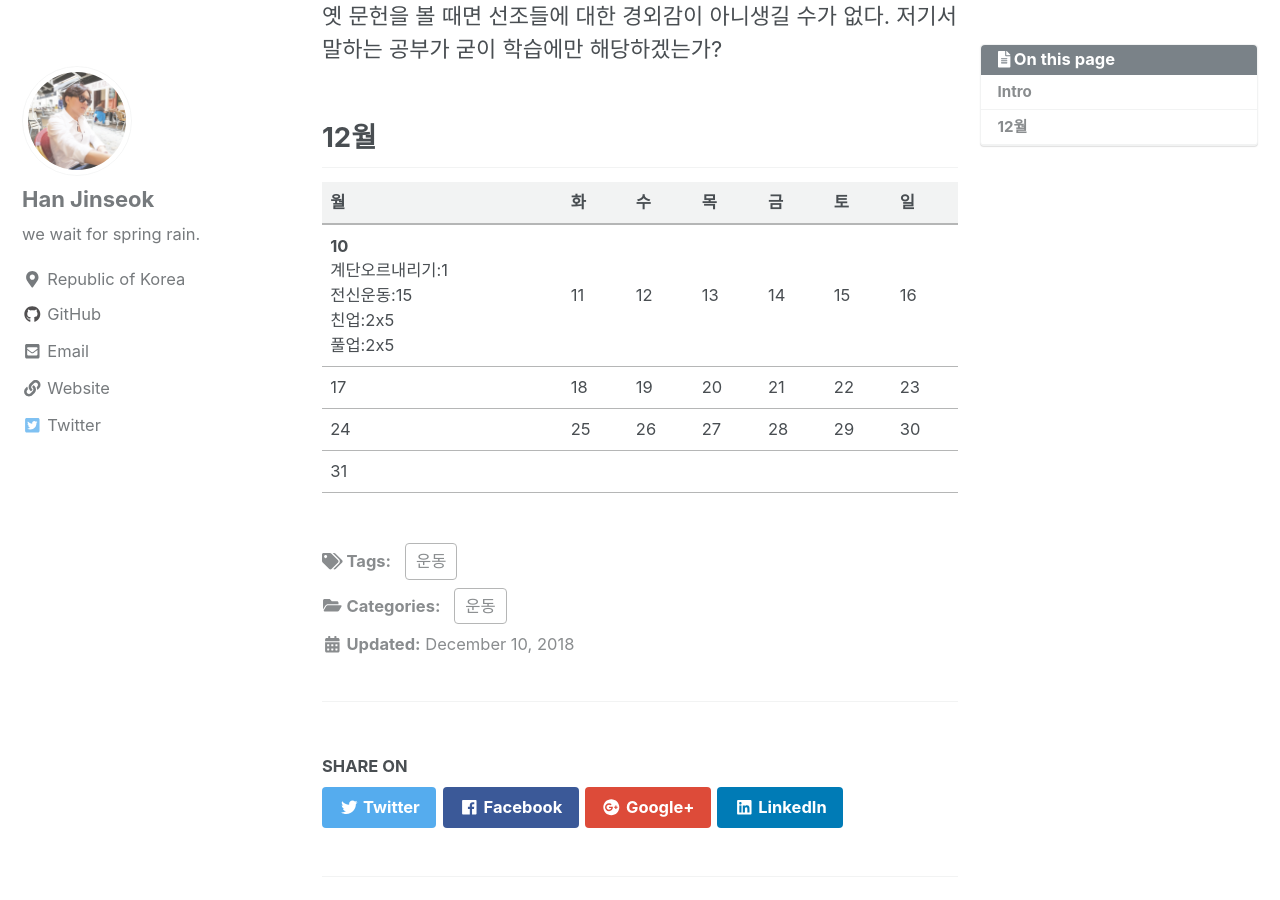
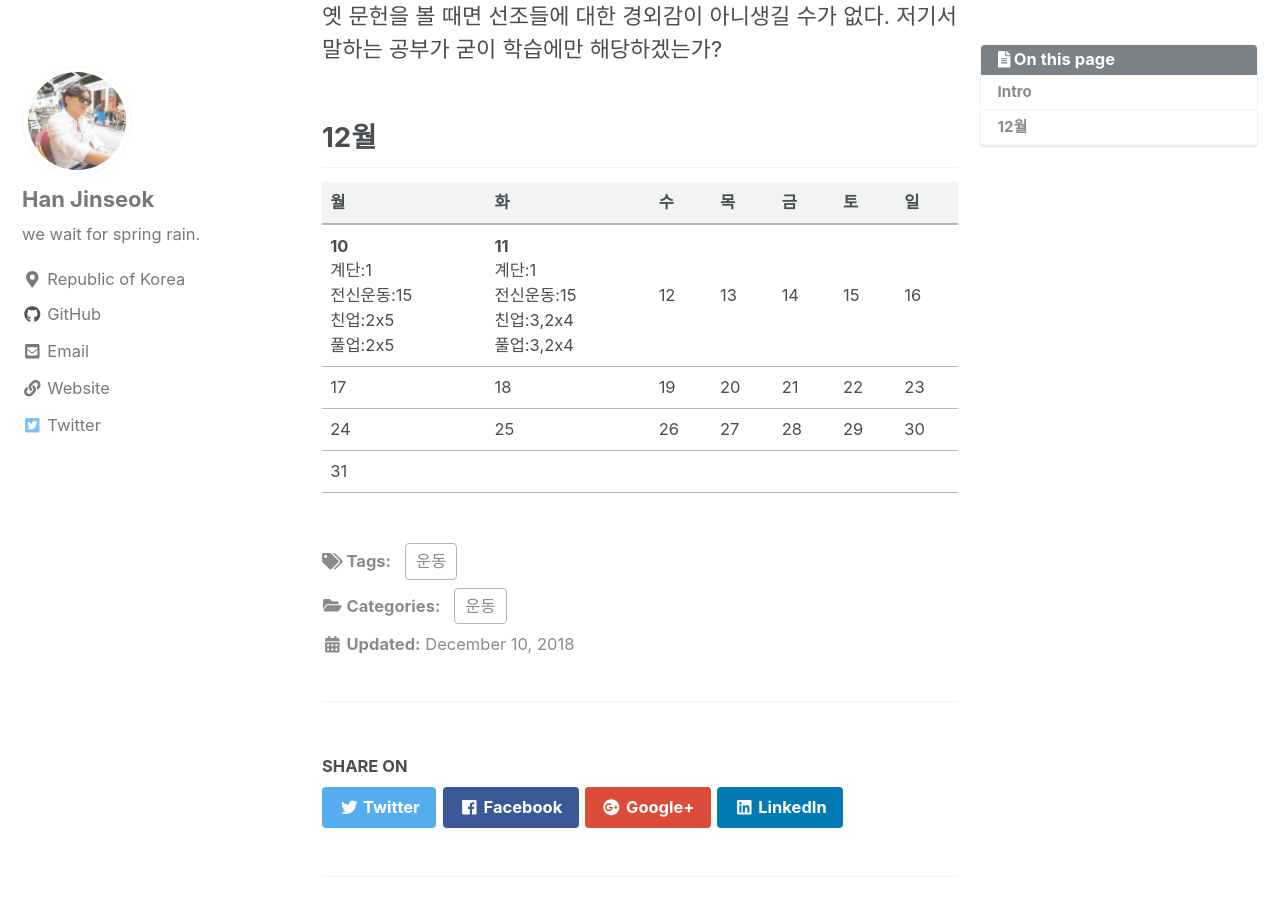
Before and after one commit to moregorenine/moregorenine.github.io, a Jekyll site: the page built from _posts/exercise/2018-12-10-exercise.md, in a window 1280 px wide and 900 px high, scrolled down 611 px. Built offline with Jekyll 4.4.1, drawn with Linux system fonts in a browser that asks for light colours; nearby versions of some CDN libraries; comment, search, counter and statistics services are not loaded; a style sheet for code colours, icons or effects is not loaded.

Commit message:
Update 2018-12-10-exercise.md

```diff
--- a/_posts/exercise/2018-12-10-exercise.md
+++ b/_posts/exercise/2018-12-10-exercise.md
@@ -20,7 +20,7 @@ toc_sticky: true
 
 | 월 | 화 | 수 | 목 | 금 | 토 | 일 |
 |:---|:---|:---|:---|:---|:---|:---|
-| **10**<br>계단오르내리기:1<br>전신운동:15<br>친업:2x5<br>풀업:2x5 | 11 | 12 | 13 | 14 | 15 | 16 |
+| **10**<br>계단:1<br>전신운동:15<br>친업:2x5<br>풀업:2x5 | **11**<br>계단:1<br>전신운동:15<br>친업:3,2x4<br>풀업:3,2x4 | 12 | 13 | 14 | 15 | 16 |
 | 17 | 18 | 19 | 20 | 21 | 22 | 23 |
 | 24 | 25 | 26 | 27 | 28 | 29 | 30 |
 | 31 |    |    |    |    |    |    |
```
